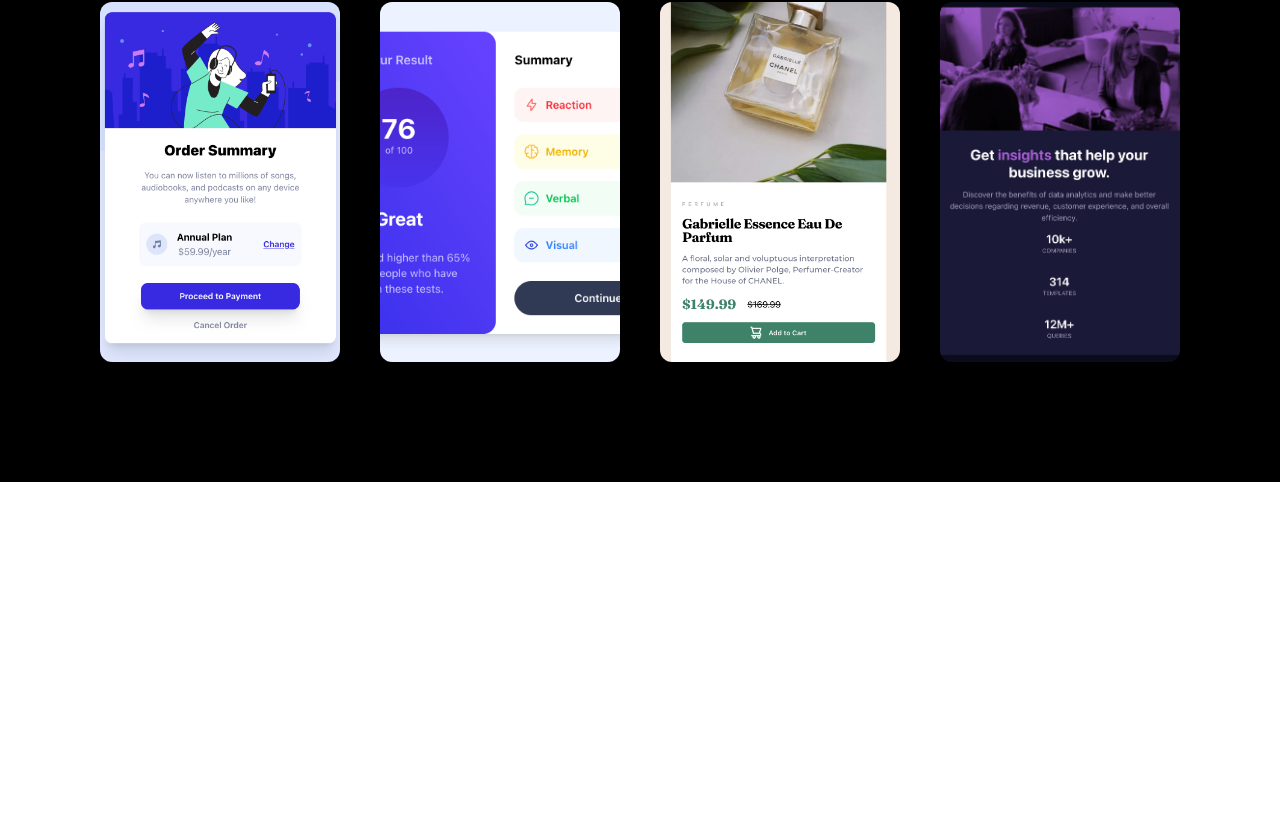
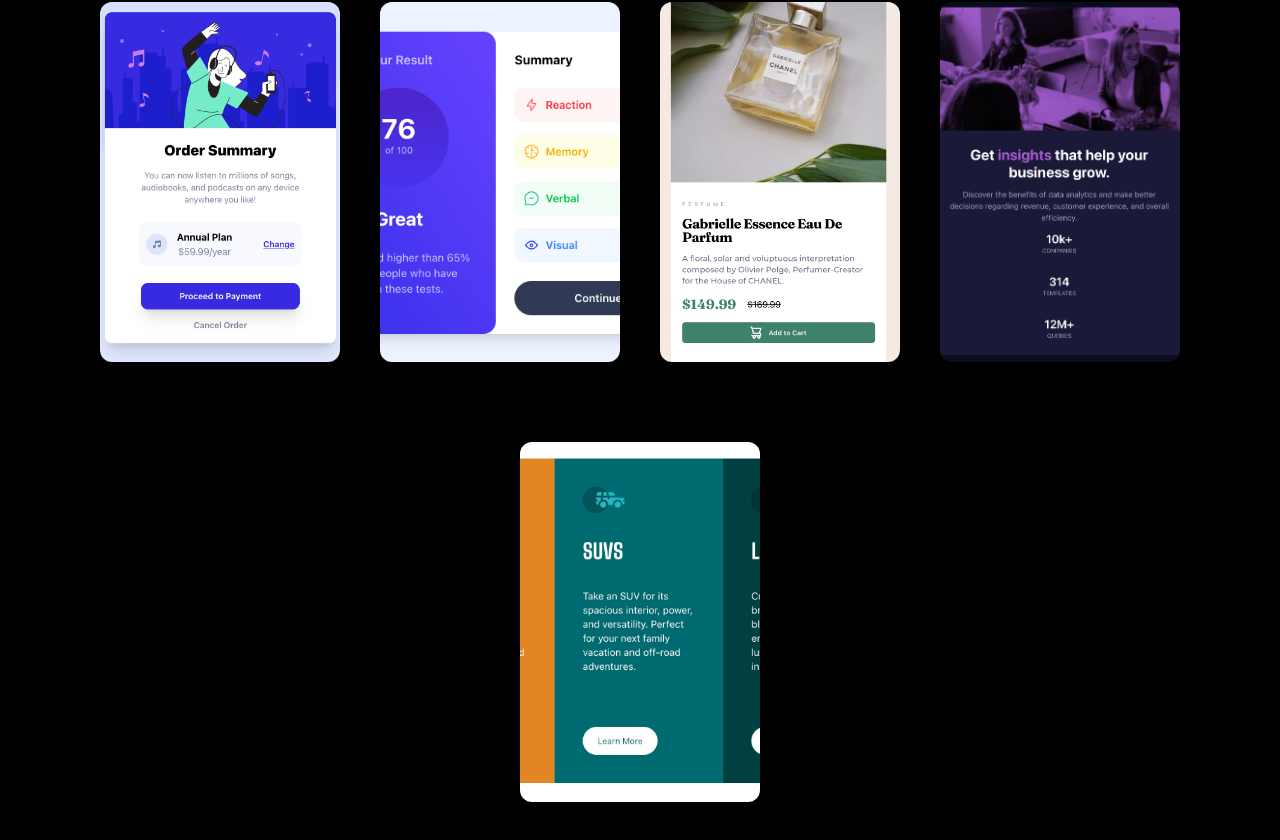
Before and after one commit to spencerattick/styling-showcase, a Next.js app: page /cards in a window 1280 px wide. Shown: the part 658-1498 px from the top of the page. Before the commit the page ends 1140 px from the top, so only its background shows below. Built offline with nearby package versions, Linux system fonts and the light colour scheme.

Commit message:
add card to prod

```diff
--- a/src/app/cards/page.tsx
+++ b/src/app/cards/page.tsx
@@ -44,7 +44,12 @@
       name: "Stats Preview",
       link: "/cards/stats-preview",
       previewImage: "/preview/stats-preview.png",
-    }
+    },
+    {
+      name: "Preview Card",
+      link: "/cards/preview-card",
+      previewImage: "/preview/preview-card.png",
+    },
   ];
   return (
     <div className="min-h-screen bg-black pb-20 text-center">
```
Also changed, not shown: public/preview/preview-card.png (added).
